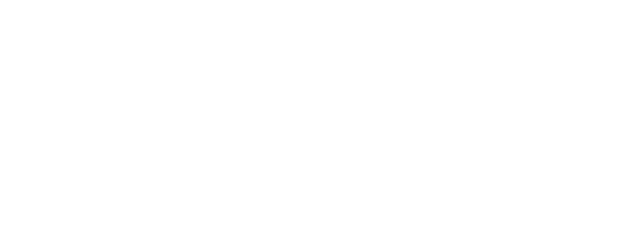
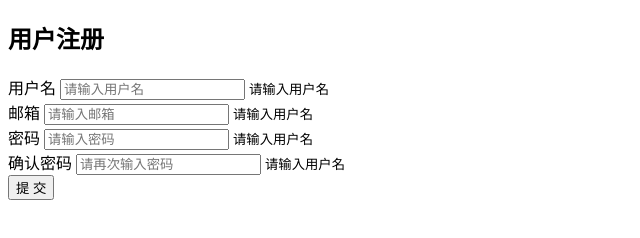
Before and after one commit to cch12/js-test, a plain HTML site: page 01-输入框验证/index.html in a window 1280 px wide. Shown: the whole page, without its empty margins (0-640 px from the left). Drawn offline with Linux system fonts and the light colour scheme.

Commit message:
html轮廓

```diff
--- a/01-输入框验证/index.html
+++ b/01-输入框验证/index.html
@@ -1,13 +1,43 @@
 <!DOCTYPE html>
 <html lang="en">
+
 <head>
   <meta charset="UTF-8">
   <meta name="viewport" content="width=device-width, initial-scale=1.0">
   <title>Document</title>
   <link rel="stylesheet" href="./index.css">
 </head>
+
 <body>
+  <div class="container">
+    <!-- action=""暂时不给 -->
+    <form id="formId" class="formClass">
+      <h2>用户注册</h2>
+      <div class="form-control">
+        <label for="username">用户名</label>
+        <input type="text" id="username" placeholder="请输入用户名">
+        <small>请输入用户名</small>
+      </div>
+      <div class="form-control">
+        <label for="email">邮箱</label>
+        <input type="text" id="email" placeholder="请输入邮箱">
+        <small>请输入用户名</small>
+      </div>
+      <div class="form-control">
+        <label for="password">密码</label>
+        <input type="password" id="password" placeholder="请输入密码">
+        <small>请输入用户名</small>
+      </div>
+      <div class="form-control">
+        <label for="password2">确认密码</label>
+        <input type="password" id="password2" placeholder="请再次输入密码">
+        <small>请输入用户名</small>
+      </div>
+      <button>提 交</button>
+    </form>
+  </div>
 
   <script src="./index.js"></script>
 </body>
+
 </html>
```
